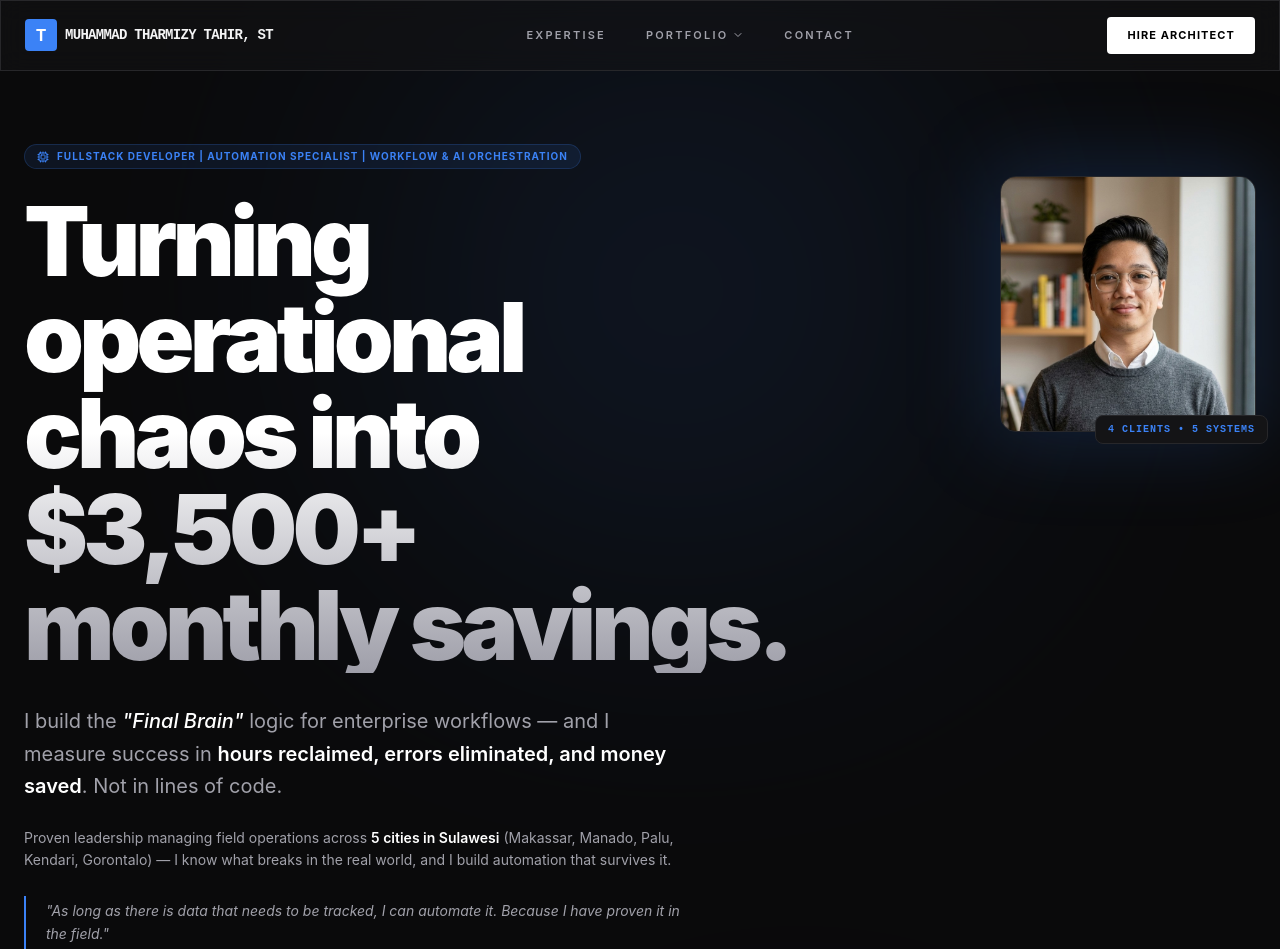
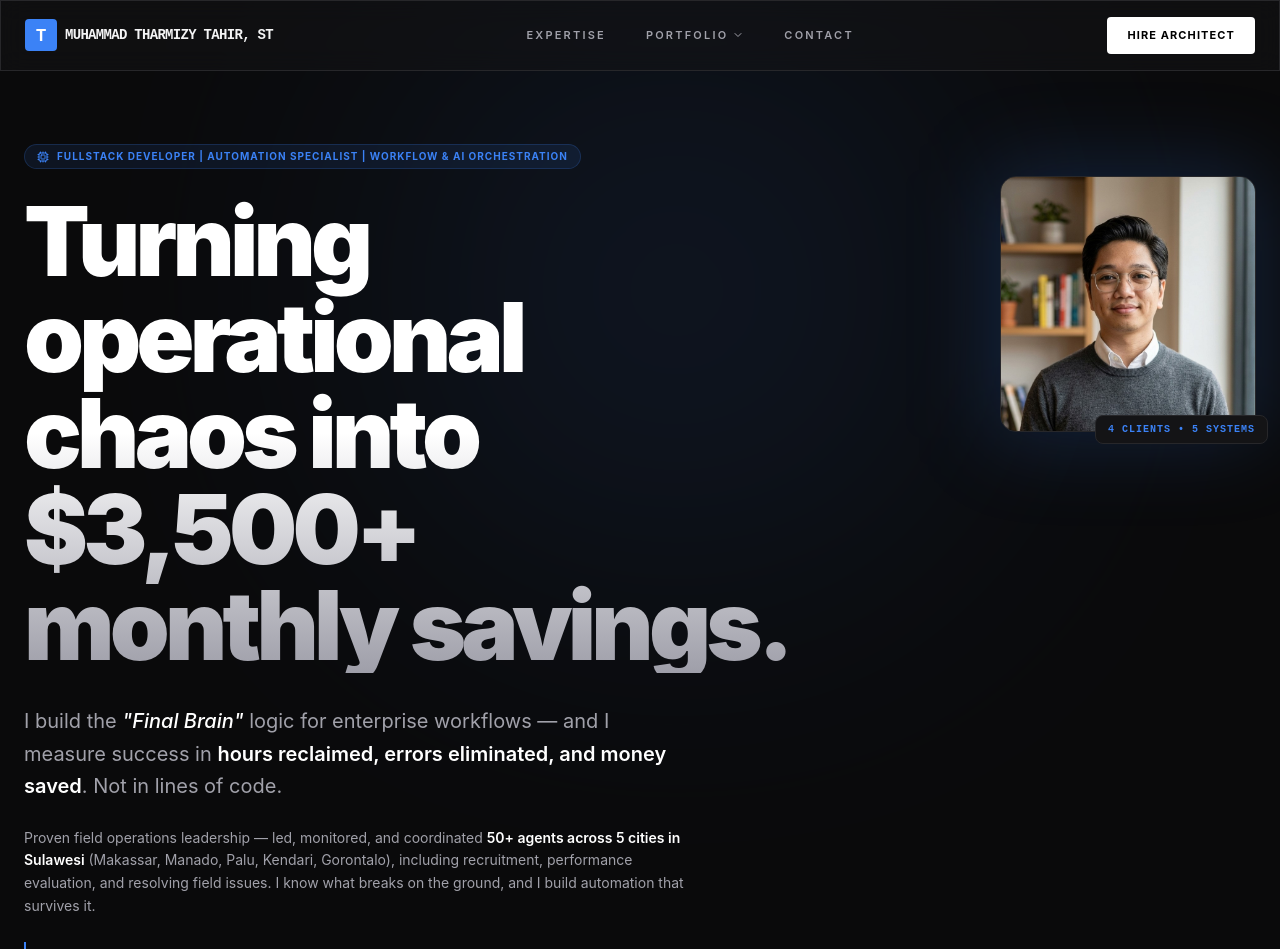
Before and after one commit to tamtam2492/portfolio, a React (Vite) app: page / in a window 1280 px wide. Shown: the top 949 px of the page. Built offline with nearby package versions, Linux system fonts and the light colour scheme.

Commit message:
feat: expand field leadership description to include monitoring and coordination

```diff
--- a/public/cv-en.html
+++ b/public/cv-en.html
@@ -159,7 +159,7 @@ An expedition reconciliation engine for 80+ branches that cut reconciliation fro
 A full-stack POS &amp; inventory PWA for a retail shop. A production Android laundry app (v1.4.11) with 3 roles and GPS tracking.
 </p>
 <p style="font-size:9.5pt;color:#222;">
-Beyond the technical side, I&rsquo;ve led 50+ field agents across 5 cities in Sulawesi.
+Beyond the technical side, I&rsquo;ve led, monitored, and coordinated 50+ field agents across 5 cities in Sulawesi &mdash; including recruitment, training, performance evaluation, and resolving field issues.
 I don&rsquo;t just build systems - I understand what breaks in the real world and how to design automation that survives it.
 <br/><br/>
 <em>Note: Job changes in my work history reflect project-based contract roles, not job-hopping.</em>
--- a/public/cv-id.html
+++ b/public/cv-id.html
@@ -160,7 +160,7 @@ Mesin rekonsiliasi ekspedisi untuk 80+ cabang yang memangkas rekonsiliasi dari 1
 Aplikasi POS &amp; inventory PWA untuk toko bouquet. Aplikasi Android operasional laundry (v1.4.11) dengan 3 role dan GPS tracking.
 </p>
 <p style="font-size:9.5pt;color:#222;">
-Selain sisi teknis, saya pernah memimpin 50+ agen lapangan di 5 kota di Sulawesi.
+Selain sisi teknis, saya pernah memimpin, memonitor, dan mengoordinasikan 50+ agen lapangan di 5 kota di Sulawesi — mencakup rekrutmen, pelatihan, evaluasi kinerja, dan penyelesaian masalah lapangan.
 Saya tidak hanya membangun sistem - saya memahami apa yang rusak di lapangan dan bagaimana merancang otomasi yang bertahan dalam kondisi nyata.
 <br/><br/>
 <em>Catatan: Perpindahan perusahaan dalam riwayat kerja bersifat project-based contract, bukan job-hopping.</em>
--- a/src/App.tsx
+++ b/src/App.tsx
@@ -191,7 +191,7 @@ export default function App() {
                 I build the <span className="text-white font-medium italic">"Final Brain"</span> logic for enterprise workflows — and I measure success in <span className="text-white font-semibold">hours reclaimed, errors eliminated, and money saved</span>. Not in lines of code.
               </p>
               <p className="text-sm text-brand-muted mb-6 leading-relaxed max-w-2xl">
-                Proven leadership managing field operations across <span className="text-white font-semibold">5 cities in Sulawesi</span> (Makassar, Manado, Palu, Kendari, Gorontalo) — I know what breaks in the real world, and I build automation that survives it.
+                Proven field operations leadership — led, monitored, and coordinated <span className="text-white font-semibold">50+ agents across 5 cities in Sulawesi</span> (Makassar, Manado, Palu, Kendari, Gorontalo), including recruitment, performance evaluation, and resolving field issues. I know what breaks on the ground, and I build automation that survives it.
               </p>
               <blockquote className="border-l-2 border-brand-accent pl-5 py-1 mb-10 max-w-2xl">
                 <p className="text-sm italic text-brand-muted leading-relaxed">"As long as there is data that needs to be tracked, I can automate it. Because I have proven it in the field."</p>
```
